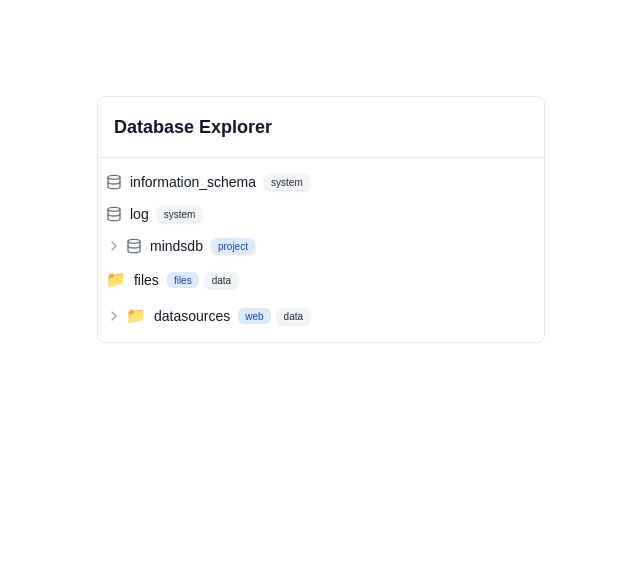
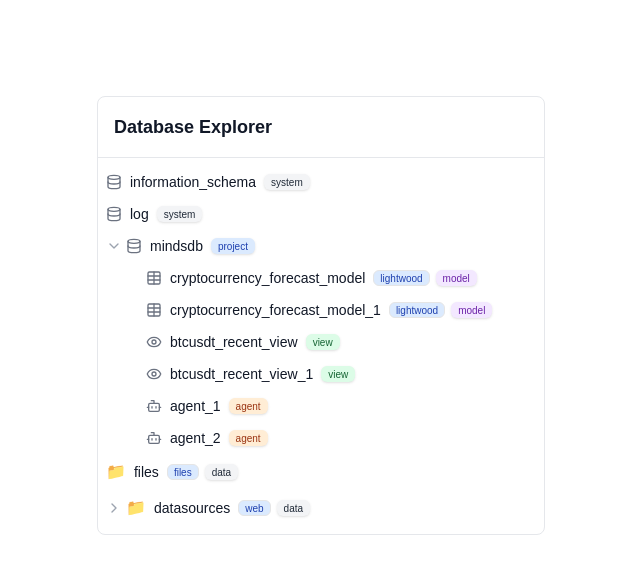
Before and after one commit to ricarellano/database-explorer, a Next.js app: page / in a window 1280 px wide. Shown: the top 574 px of the page, without its empty margins (319-959 px from the left). Built offline with nearby package versions, Linux system fonts and the light colour scheme.

Commit message:
create readme

```diff
--- a/src/app/page.tsx
+++ b/src/app/page.tsx
@@ -19,7 +19,7 @@
       <DatabaseExplorer
         data={data}
         customIcons={customIcons}
-        initialExpandedNodes={['2']}
+        initialExpandedNodes={['mindsdb']}
       />
     </main>
   )
```
Also changed, not shown: 1 other file (tests, documents, lock files or other folders).
